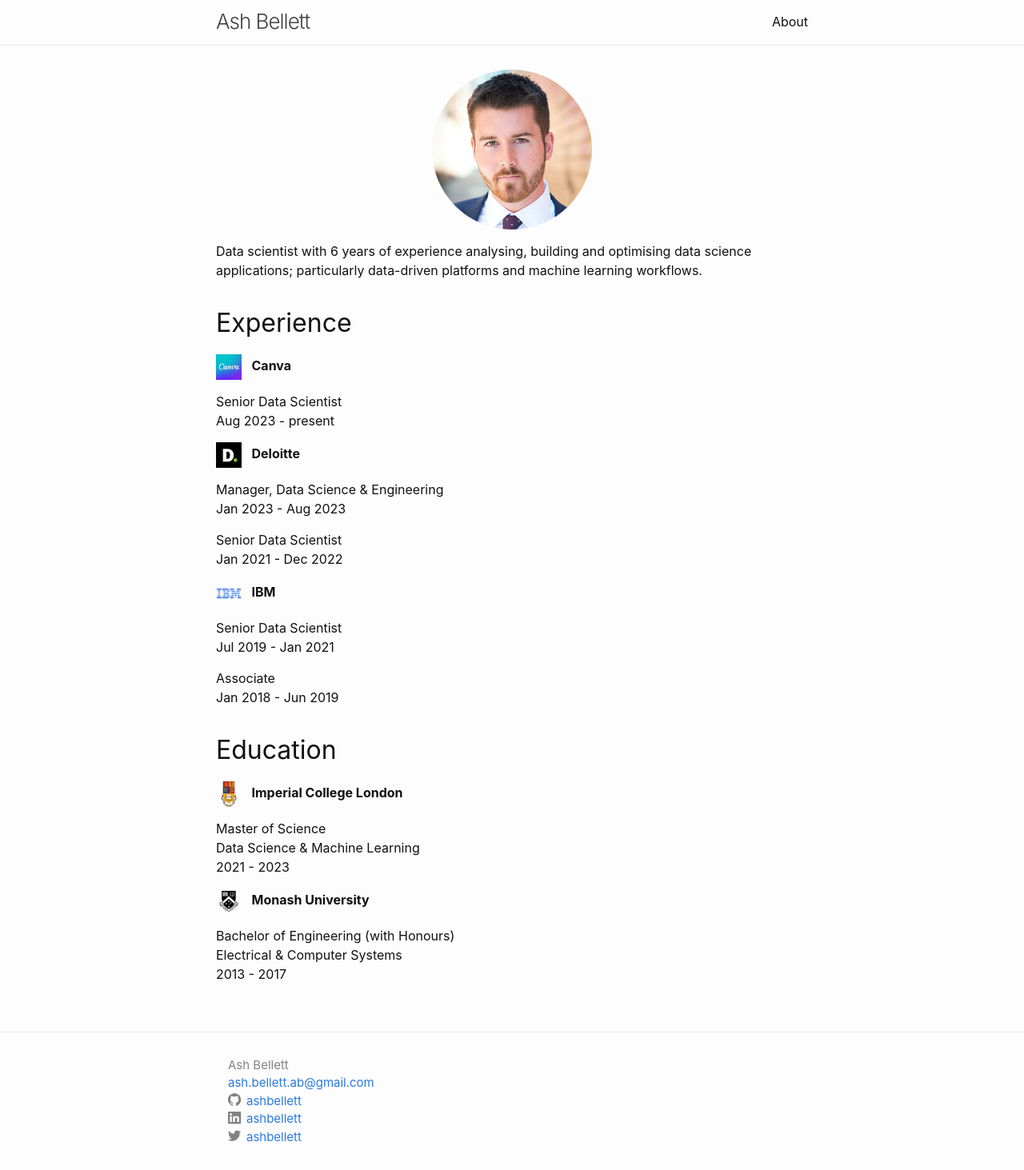
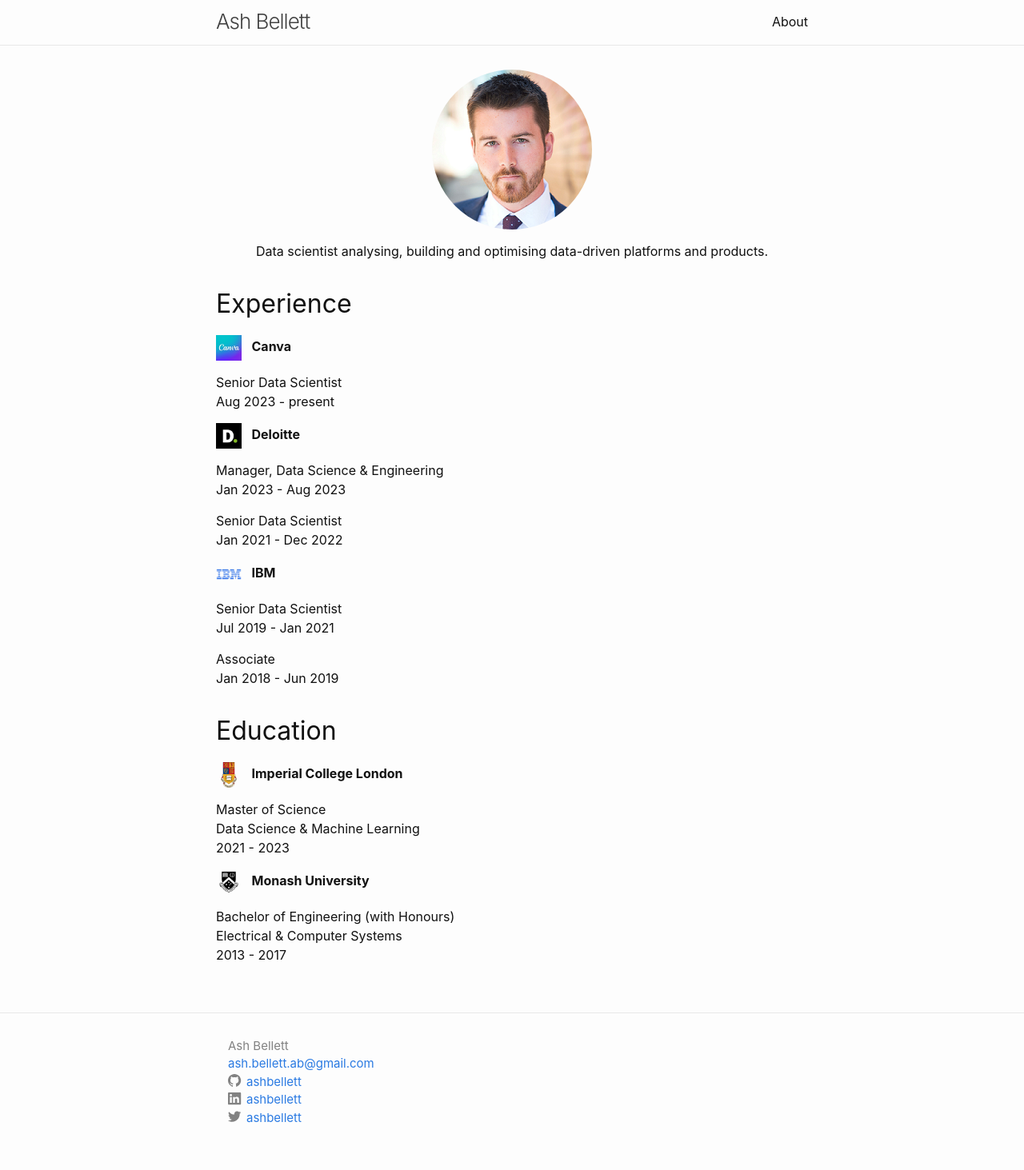
Before and after one commit to ashbellett/ashbellett.github.io, a Jekyll site: the page built from _pages/about.md, in a window 1280 px wide. Shown: the whole page at 80% size. Built offline with Jekyll 4.4.1, drawn with Linux system fonts in a browser that asks for light colours; some web fonts are replaced; after the commit the page ends 1439 px from its top, so only the background shows below that.

Commit message:
Update profile

```diff
--- a/_pages/about.md
+++ b/_pages/about.md
@@ -6,7 +6,8 @@
 
 ![ash]
 
-Data scientist with 6 years of experience analysing, building and optimising data science applications; particularly data-driven platforms and machine learning workflows.
+Data scientist analysing, building and optimising data-driven platforms and products.
+{: .tagline }
 
 ## Experience
 
--- a/_sass/main.scss
+++ b/_sass/main.scss
@@ -30,6 +30,10 @@
 $lm-table-header-bg-color: lighten($lm-brand-color, 43%) !default;
 $lm-table-header-border:   lighten($lm-brand-color, 37%) !default;
 $lm-table-border-color:    $lm-border-color-01 !default;
+
+.tagline {
+  text-align: center;
+}
 
 .profile {
   border-radius: 50%;
```
